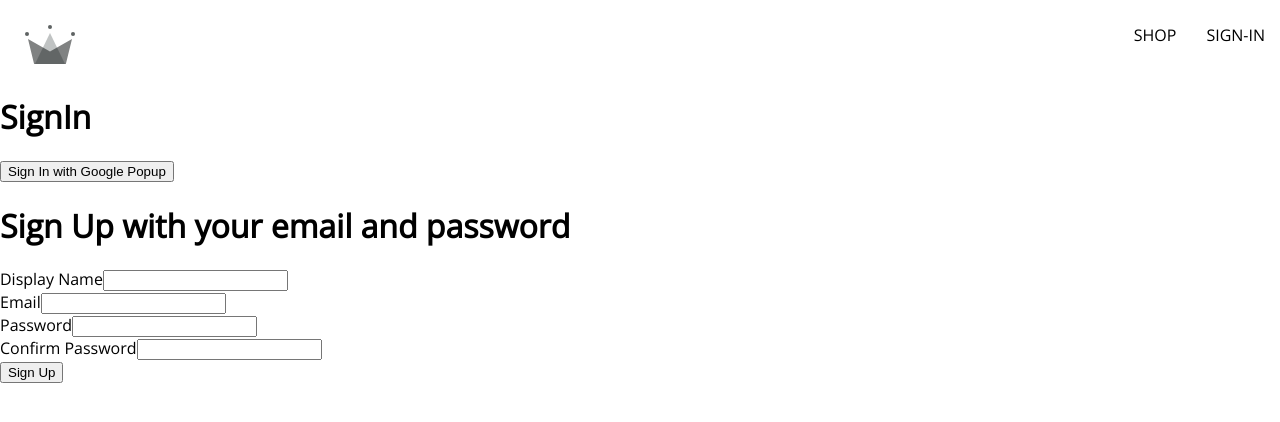
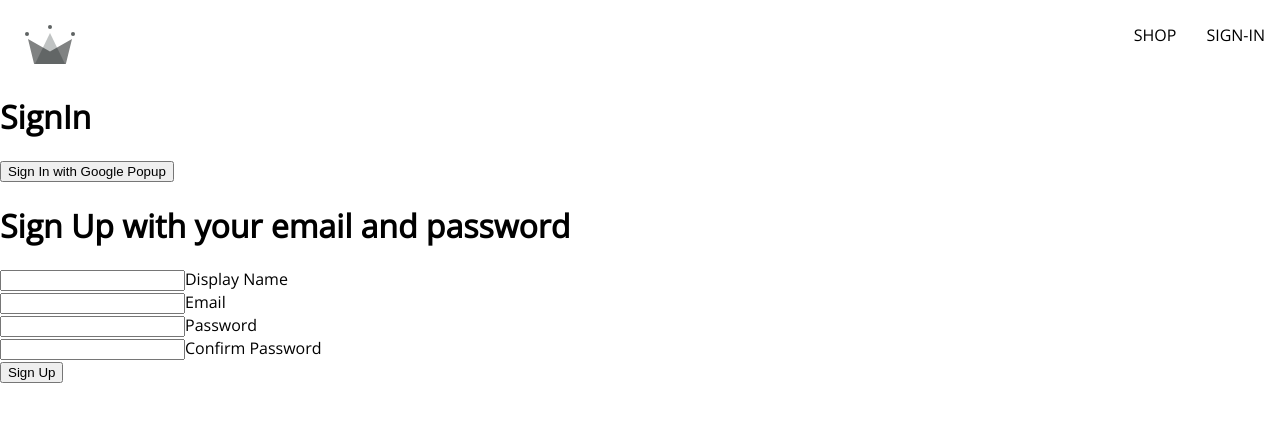
Before and after one commit to charisearter/shopping-site, a React (Create React App) app: page /signIn in a window 1280 px wide. Shown: the top 422 px of the page. Built offline with nearby package versions, Linux system fonts and the light colour scheme.

Commit message:
added styles to form input component

```diff
--- a/src/components/form-input/form-input.component.jsx
+++ b/src/components/form-input/form-input.component.jsx
@@ -1,10 +1,18 @@
 import React from 'react';
-
+import './form-input.styles.scss';
 const FormInput = ({ label, ...otherProps }) => {
 	return (
-		<div>
-			<label>{label}</label>
-			<input {...otherProps} />
+		<div className='group'>
+			<input className='form-input' {...otherProps} />
+			{label && (
+				<label
+					className={`${
+						otherProps.value.length ? 'shrink' : null
+					} form-input-label`}
+				>
+					{label}
+				</label>
+			)}
 		</div>
 	);
 };
```
